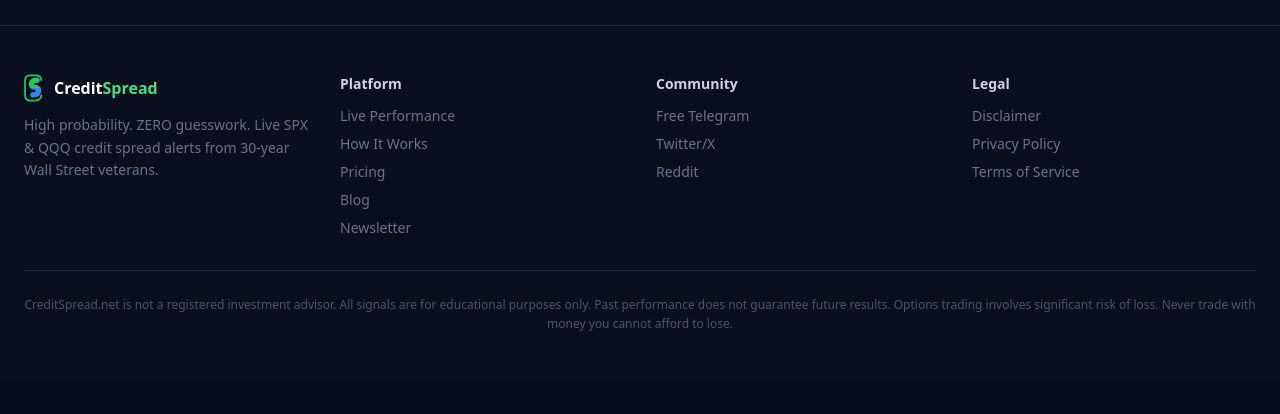
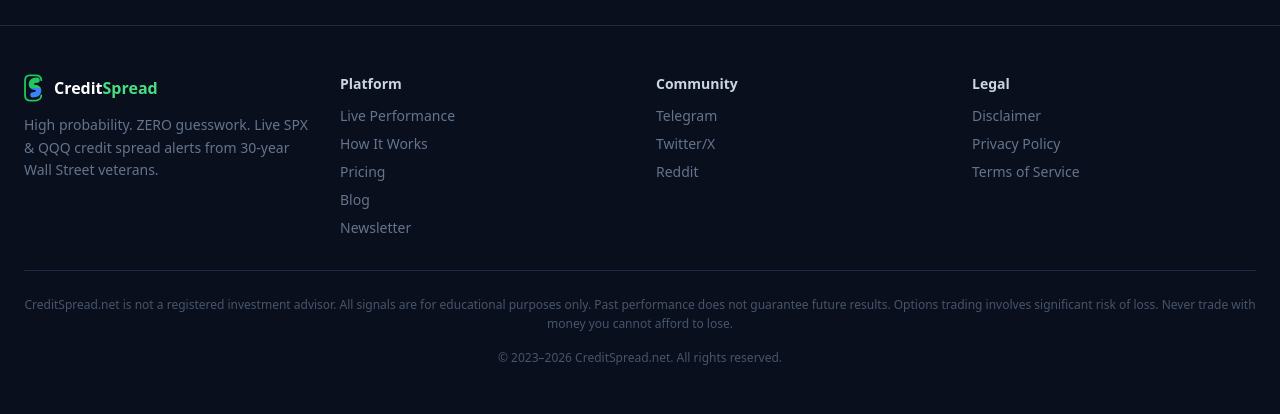
Before and after one commit to ksanju0/creditspread-net, a Flask app: page /blog in a window 1280 px wide. Shown: the part 1651-2065 px from the top of the page. Before the commit the page ends 1982 px from the top, so only its background shows below. Run offline with Flask 3, Linux system fonts and the light colour scheme; data comes from the database, SQL or seed files in the repository; some libraries are stand-ins or nearby versions.

Commit message:
Footer: rename 'Free Telegram' to 'Telegram'; add copyright line

```diff
--- a/app.py
+++ b/app.py
@@ -109,6 +109,7 @@ def inject_site_verification():
     return {
         'google_site_verification': os.getenv('GOOGLE_SITE_VERIFICATION', ''),
         'bing_site_verification':   os.getenv('BING_SITE_VERIFICATION', ''),
+        'current_year':             datetime.now().year,
     }
 
 @app.context_processor
@@ -766,7 +767,7 @@ def sitemap():
 def robots():
     return "User-agent: *\nAllow: /\nSitemap: https://creditspread.net/sitemap.xml\n", 200, {'Content-Type': 'text/plain'}
 
-APP_VERSION = 'v12-newsletter'  # bump to confirm deploys
+APP_VERSION = 'v13-footer'  # bump to confirm deploys
 
 @app.route('/api/health')
 def health():
--- a/templates/base.html
+++ b/templates/base.html
@@ -229,7 +229,7 @@ tailwind.config = {
       <div>
         <div class="text-sm font-semibold text-slate-300 mb-3">Community</div>
         <div class="space-y-2">
-          <a href="/telegram" class="block text-sm text-slate-500 hover:text-green-400">Free Telegram</a>
+          <a href="/telegram" class="block text-sm text-slate-500 hover:text-green-400">Telegram</a>
           <a href="https://twitter.com/creditspreadnet" class="block text-sm text-slate-500 hover:text-green-400">Twitter/X</a>
           <a href="https://reddit.com/r/thetagang" class="block text-sm text-slate-500 hover:text-green-400">Reddit</a>
         </div>
@@ -247,6 +247,9 @@ tailwind.config = {
       CreditSpread.net is not a registered investment advisor. All signals are for educational purposes only.
       Past performance does not guarantee future results. Options trading involves significant risk of loss.
       Never trade with money you cannot afford to lose.
+    </div>
+    <div class="pt-4 text-xs text-slate-600 text-center">
+      © 2023–{{ current_year }} CreditSpread.net. All rights reserved.
     </div>
   </div>
 </footer>
```
